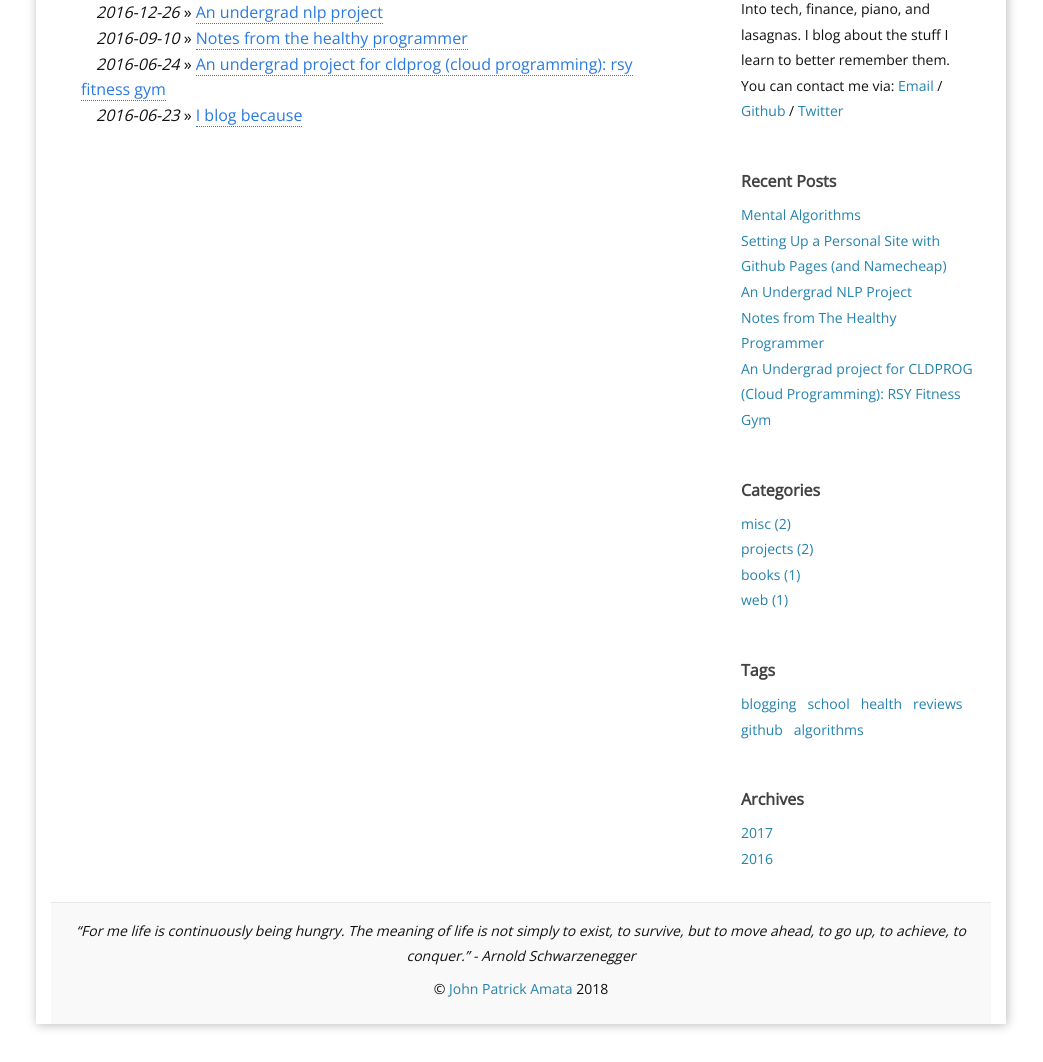
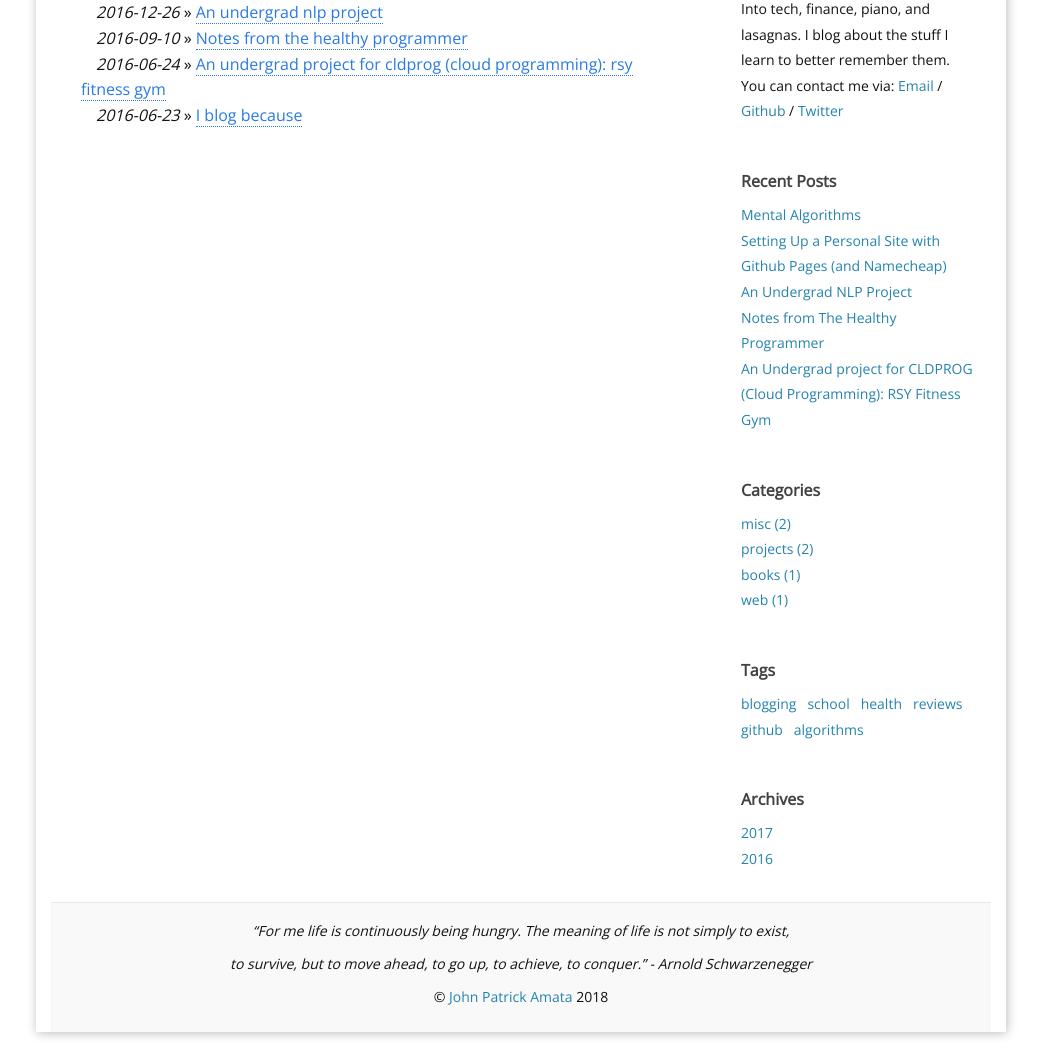
Before and after one commit to jpamata/jpamata.github.io, a Jekyll site: the page built from c_archives.md, in a window 1280 px wide, cut to the strip 400-1462 px from the top of the page. Shown: the whole strip, without its empty margins (119-1162 px from the left). Built offline with Jekyll 4.4.1, drawn with Linux system fonts in a browser that asks for light colours; nearby versions of some CDN libraries.

```diff
--- a/_includes/footer.html
+++ b/_includes/footer.html
@@ -1,6 +1,8 @@
 <footer class="site-footer">
 
-  <p><i>“For me life is continuously being hungry. The meaning of life is not simply to exist, to survive, but to move ahead, to go up, to achieve, to conquer.” - Arnold Schwarzenegger</i></p>
+  <p><i>“For me life is continuously being hungry. The meaning of life is not simply to exist,</i></p>
+  <p><i>to survive, but to move ahead, to go up, to achieve, to conquer.” - Arnold Schwarzenegger</i></p>
+
   <p>&copy; <a href="{{ site.baseurl }}/">{{site.title}}</a> {{ 'now' | date: '%Y' }}</p>
 
 </footer>
```
